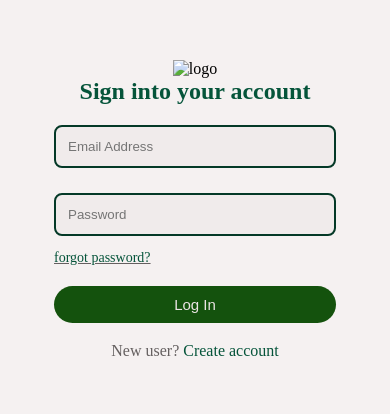
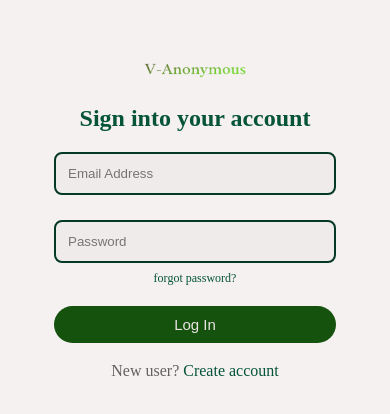
Before and after one commit to NIMIAA/StartUp, a plain HTML site: page login.html in a window 390 px wide. Shown: the part 212-626 px from the top of the page. Drawn offline with Linux system fonts and the light colour scheme.

Commit message:
almost done

```diff
--- a/login.html
+++ b/login.html
@@ -11,7 +11,9 @@
 <body>
     <div class="container">
         <div class="form-box">
-            <img src="" alt="logo">
+            <div class="logo"><a href="index.html">
+                <img src="images/V-Anonymous-logo/Transparent Logo/cover.png" alt="logo">
+                </a></div>
             <h2>Sign into your account</h2>
             <form action="">
                 <div class="row">
@@ -19,7 +21,7 @@
                 </div>
                 <div class="row">
                     <input type="password" placeholder="Password" required>
-                    <p><a href="">forgot password?</a></p>
+                    <a href="">forgot password?</a>
                 </div>
                 <button class="btn" type="submit"><a href="profilepage.html">Log In</a></button>
                 <p>New user? <a href="register.html">Create account</a></p>
--- a/style.css
+++ b/style.css
@@ -3,7 +3,6 @@
     padding: 0;
     box-sizing: border-box;
 }
-
 a{
     text-decoration: none;
 }
@@ -15,15 +14,18 @@ a{
     padding: 15px;
 }
 .logo{
-    left: 85%;
+    left: 80%;
+}
+.logo img{
+    width: 100px;
+}
+.form-box img{
+    width: 150px;
 }
 .indexpage{
     display: flex;
     align-items: center;
     color: #2b2929;
-    /* height: 100vh; */
-
-
 }
 .indextext{
     position: absolute;
@@ -73,6 +75,9 @@ height: 60vh;
 }
 .form-box .row{
     margin: 20px 0;
+}
+.row a{
+    font-size: 12px;
 }
 .row input{
     background:#f0ebeb;
@@ -348,7 +353,7 @@ color: #043927;
 @media(max-width:767px){
 
 .logo{
-    left: 60%;
+    left: 50%;
 }
 
 .indextext{
@@ -357,7 +362,6 @@ color: #043927;
 }
 
 .indeximg img{
-    right: 10%;
     height: 40vh;
 }
 .success{
@@ -420,7 +424,7 @@ color: #043927;
 
 @media screen and (max-width:1024px) and (min-width:768px){
     .logo{
-        left: 75%;
+        left: 70%;
     }
 
     .indextext{
```
Also changed, not shown: anonymous.html (+1 -1 lines), index.html (+3 -1 lines), register.html (+3 -1 lines), images/V-Anonymous-logo/Transparent Logo/cover.png (added), images/V-Anonymous-logo/Transparent Logo/profile.png (added), images/V-Anonymous-logo/Transparent Logo/vector/default-monochrome-black.svg (added), images/V-Anonymous-logo/Transparent Logo/vector/default-monochrome-white.svg (added), images/V-Anonymous-logo/Transparent Logo/vector/default-monochrome.svg (added), images/V-Anonymous-logo/cover.png (added), images/V-Anonymous-logo/profile.png (added), images/V-Anonymous-logo/vector/default-monochrome-black.svg (added), images/V-Anonymous-logo/vector/default-monochrome-white.svg (added), images/V-Anonymous-logo/vector/default-monochrome.svg (added).
